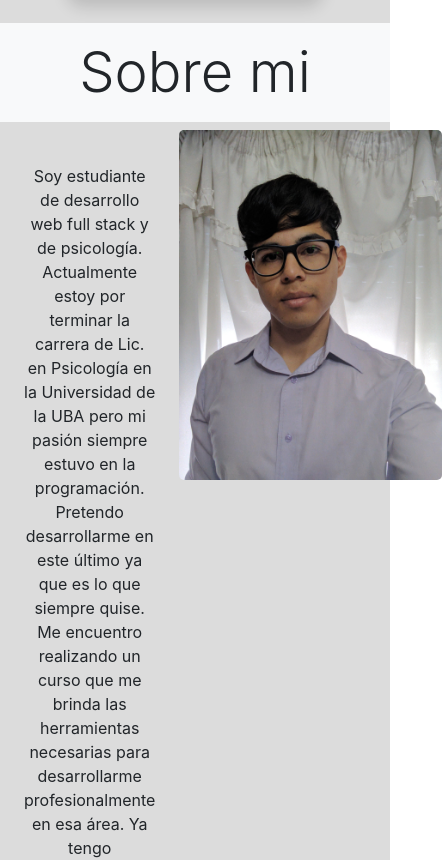
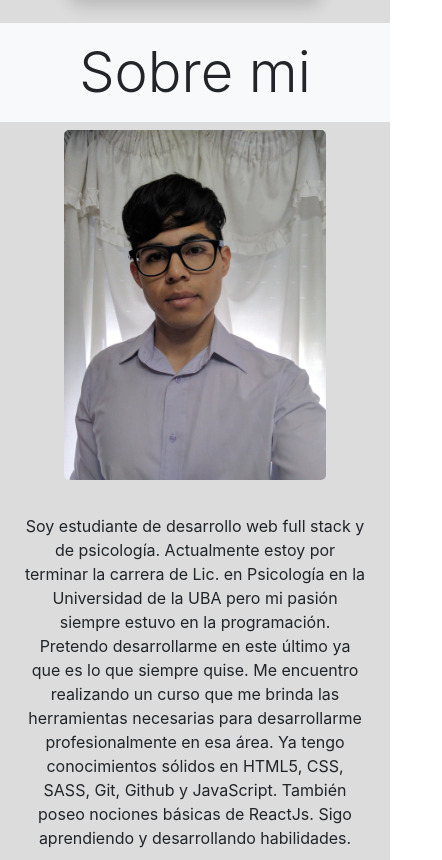
Before and after one commit to gustavo-se/portfolio, a React (Create React App) app: page / in a window 390 px wide. Shown: the part 3387-4247 px from the top of the page, 442 px wide, since content can reach past the window. Built offline with nearby package versions, Linux system fonts and the light colour scheme.

Commit message:
Fixed aboutme mobile

```diff
--- a/src/Components/Organism/AboutMe.jsx
+++ b/src/Components/Organism/AboutMe.jsx
@@ -2,13 +2,13 @@
 import '../../Styles/sobremi.css'
 import image02 from '../../Images/image02.jpg'
 const AboutMe =() =>(
-    <div className="sobremi d-flex w-100" id="aboutme">
-        <div className="info p-4 text-center">
+    <div className="sobremi d-flex flex-column align-items-center" id="aboutme">
+        <div className="picture ">
+            <img src={image02}  alt="mifoto"/>
+        </div>
+        <div className="info p-4 text-center ">
             <p>Soy estudiante de desarrollo web full stack y de psicología. Actualmente estoy por terminar la carrera de Lic. en Psicología en la Universidad de la UBA pero mi pasión siempre estuvo en la programación. Pretendo desarrollarme en este último ya que es lo que siempre quise. Me encuentro realizando un curso que me brinda las herramientas necesarias para desarrollarme profesionalmente en esa área. Ya tengo conocimientos sólidos en HTML5, CSS, SASS, Git, Github y JavaScript. También poseo nociones básicas de ReactJs. Sigo aprendiendo y desarrollando habilidades. </p>
             <a className="btn btn-outline-dark" href='https://www.linkedin.com/in/gustavo-segovia-a70820195/' target='_blank' rel='noopener noreferrer'>LinkedIn</a>
-        </div>
-        <div className="picture">
-            <img src={image02}  alt="mifoto"/>
         </div>
 
     </div>
--- a/src/Styles/sobremi.css
+++ b/src/Styles/sobremi.css
@@ -1,11 +1,5 @@
-.info{
-    flex:70;
-}
 .info h3,p{
     padding:10px 0;
-}
-.picture{
-    flex:30;
 }
 .picture img{
     height: 350px;
```
Also changed, not shown: firebase.json (added), 1 other file (tests, documents, lock files or other folders).
